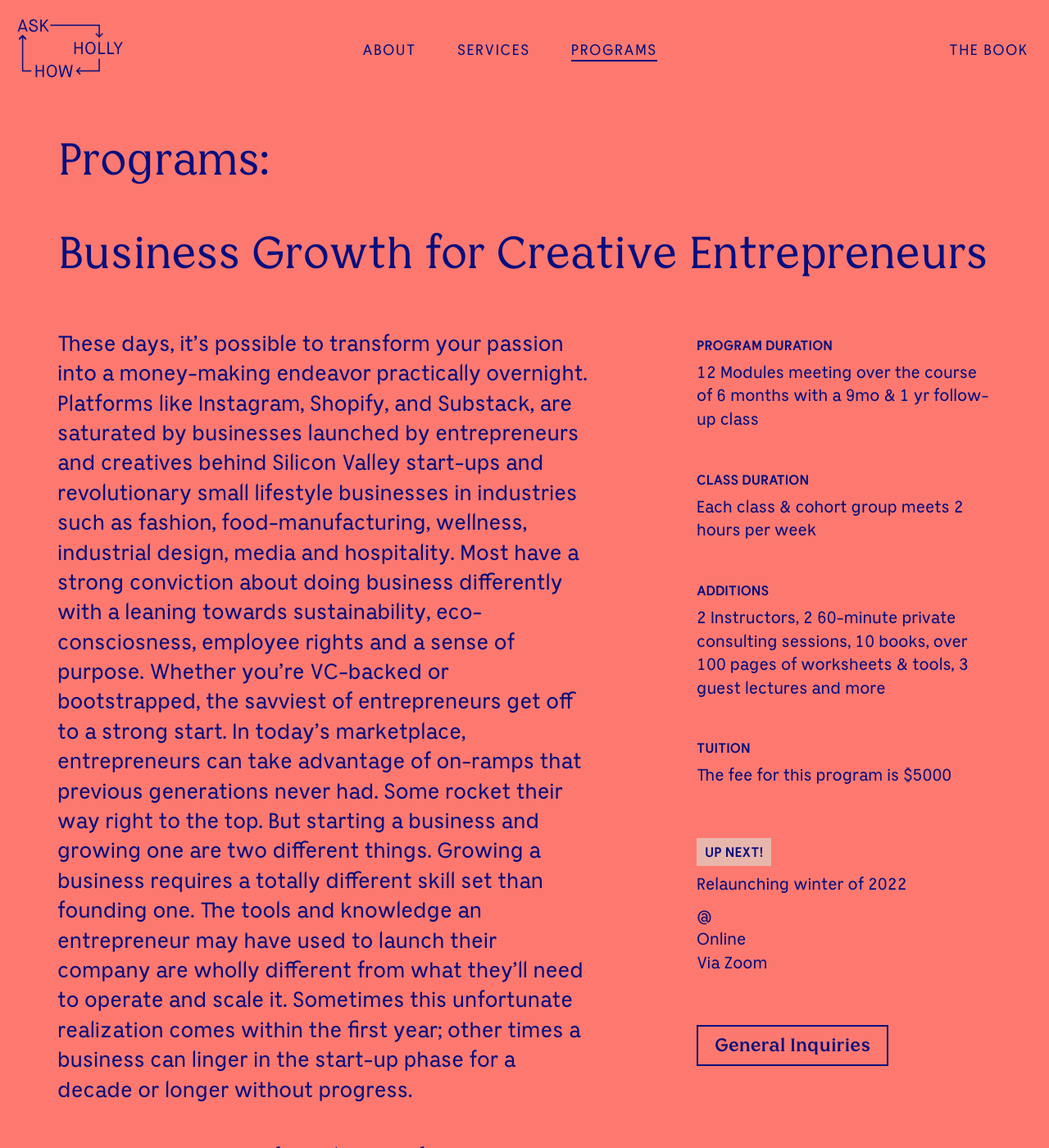
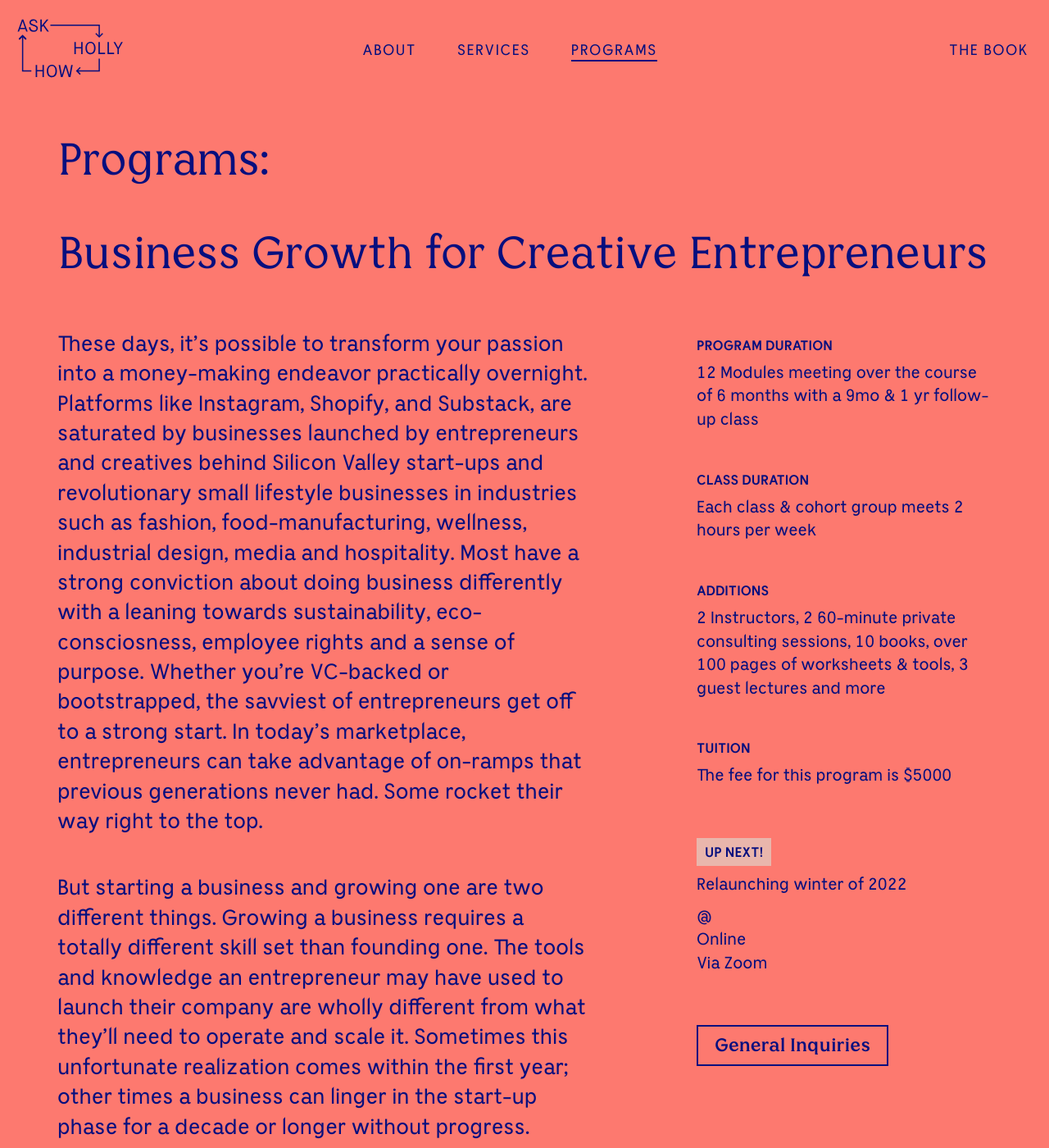
Before and after one commit to hollyhoward78/ask-holly-how, a Jekyll site: the page built from _pages/programs.md, in a window 1280 px wide and 1400 px high. Shown: the whole window at 82% size. Built offline with Jekyll 4.4.1, drawn with Linux system fonts in a browser that asks for light colours; a script that is not in the unit is left out; comment, search, counter and statistics services are not loaded.

Commit message:
Update programs.html

```diff
--- a/_layouts/programs.html
+++ b/_layouts/programs.html
@@ -24,7 +24,8 @@ layout: base
               <img src="/images/home-growth.gif" class="img-responsive"/>
             </div>
           </div> -->
-          <p class="lead">These days, it’s possible to transform your passion into a money-making endeavor practically overnight. Platforms like Instagram, Shopify, and Substack, are saturated by businesses launched by entrepreneurs and creatives behind Silicon Valley start-ups and revolutionary small lifestyle businesses in industries such as fashion, food-manufacturing, wellness, industrial design, media and hospitality. Most have a strong conviction about doing business differently with a leaning towards sustainability, eco-consciosness, employee rights and a sense of purpose. Whether you’re VC-backed or bootstrapped, the savviest of entrepreneurs get off to a strong start. In today’s marketplace, entrepreneurs can take advantage of on-ramps that previous generations never had. Some rocket their way right to the top. But starting a business and growing one are two different things. Growing a business requires a totally different skill set than founding one. The tools and knowledge an entrepreneur may have used to launch their company are wholly different from what they’ll need to operate and scale it. Sometimes this unfortunate realization comes within the first year; other times a business can linger in the start-up phase for a decade or longer without progress. </p>
+          <p class="lead">These days, it’s possible to transform your passion into a money-making endeavor practically overnight. Platforms like Instagram, Shopify, and Substack, are saturated by businesses launched by entrepreneurs and creatives behind Silicon Valley start-ups and revolutionary small lifestyle businesses in industries such as fashion, food-manufacturing, wellness, industrial design, media and hospitality. Most have a strong conviction about doing business differently with a leaning towards sustainability, eco-consciosness, employee rights and a sense of purpose. Whether you’re VC-backed or bootstrapped, the savviest of entrepreneurs get off to a strong start. In today’s marketplace, entrepreneurs can take advantage of on-ramps that previous generations never had. Some rocket their way right to the top.
+          <p class="lead p-xs-t-1">But starting a business and growing one are two different things. Growing a business requires a totally different skill set than founding one. The tools and knowledge an entrepreneur may have used to launch their company are wholly different from what they’ll need to operate and scale it. Sometimes this unfortunate realization comes within the first year; other times a business can linger in the start-up phase for a decade or longer without progress. </p>
           <p class="lead p-xs-t-1">This program is not a formula, but a framework. One that allows entrepreneurs to feel calm amidst the chaos of running a growing company. This program addresses the philosophical and practical changes that creative entrepreneurs face in both business-to-business and business-to-consumer transactions. It teaches them the skills they need to grow their business successfully whether that means expanding an e-commerce start-up, growing a life-style business, globalizing a service-based company, or moving into the brick and mortar space.</p>
           <p class="lead p-xs-t-1">This program provides the chance to stop being reactive and start being proactive about growth.</p>
         </div>
```
